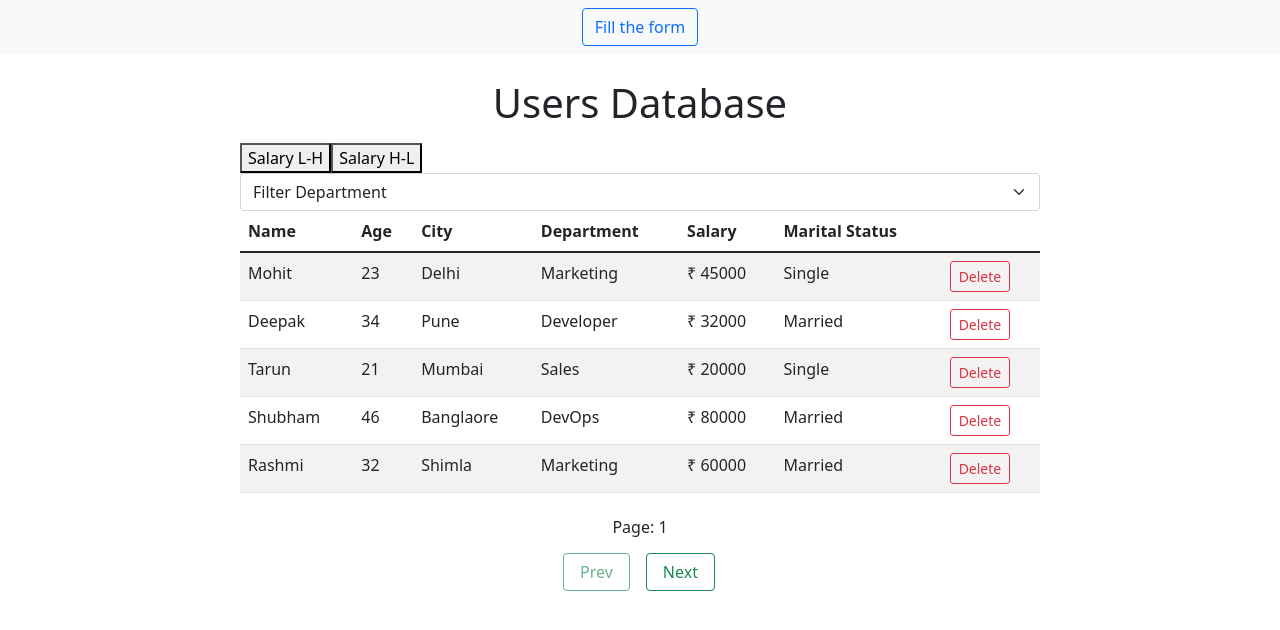
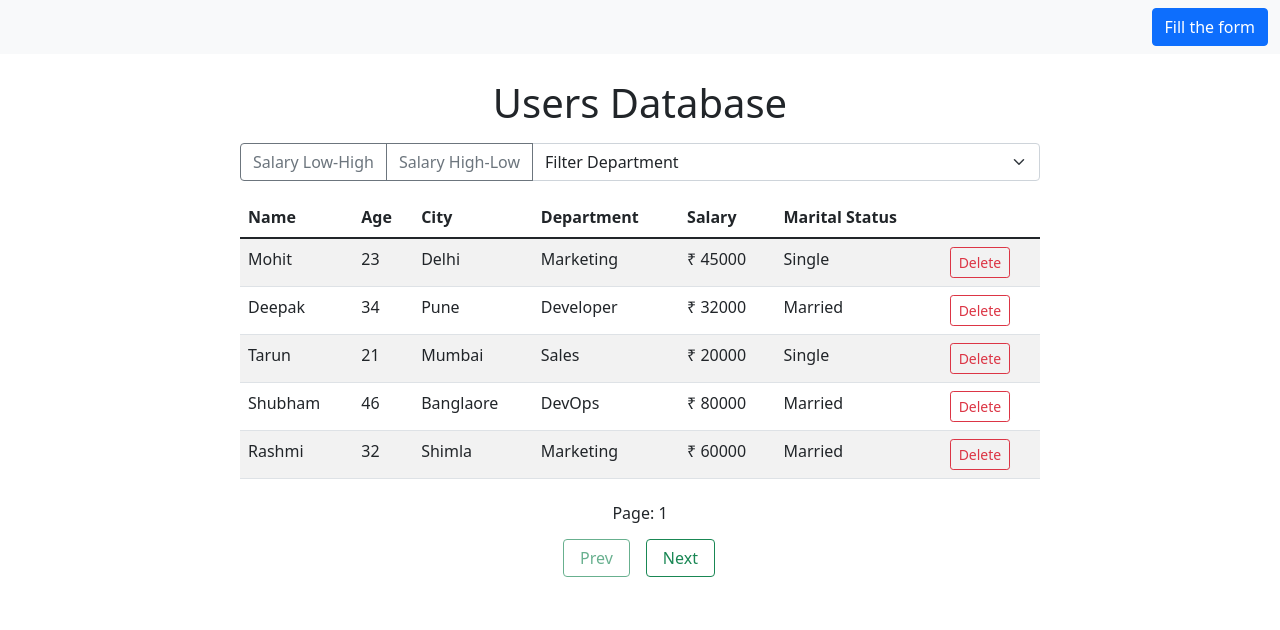
Before and after one commit to m-sehrawat/User-Form, a React (Create React App) app: page / in a window 1280 px wide. Shown: the top 630 px of the page. Built offline with nearby package versions, Linux system fonts and the light colour scheme; data requests are answered from the project's data file.

Commit message:
code updated

```diff
--- a/src/components/FormInput.jsx
+++ b/src/components/FormInput.jsx
@@ -2,8 +2,8 @@ export const FormInput = ({ submit, handleChange, isMarried }) => {
     return (
         <>
             <nav className="navbar navbar-light bg-light ">
-                <div className="container-fluid justify-content-center">
-                    <button type="button" className="btn btn-outline-primary" data-bs-toggle="modal" data-bs-target="#staticBackdrop">Fill the form</button>
+                <div className="container-fluid justify-content-end">
+                    <button type="button" className="btn btn-primary" data-bs-toggle="modal" data-bs-target="#staticBackdrop">Fill the form</button>
                 </div>
             </nav>
 
--- a/src/components/Table.jsx
+++ b/src/components/Table.jsx
@@ -20,8 +20,9 @@ export const Table = ({ form, deleteData, sortLH, sortHL, filterDepartment }) =>
     return (
         <div className="tableBox">
             <p className="display-6 text-center">Users Database</p>
-            <button onClick={sortLH}>Salary L-H</button>
-            <button onClick={sortHL}>Salary H-L</button>
+            <div className="input-group mb-3">
+            <button onClick={sortLH} className="btn btn-outline-secondary">Salary Low-High</button>
+            <button onClick={sortHL} className="btn btn-outline-secondary">Salary High-Low</button>
 
             <select onChange={(e) => filterDepartment(e.target.value)} className="form-select" aria-label="Default select example">
                 <option defaultValue>Filter Department</option>
@@ -30,6 +31,7 @@ export const Table = ({ form, deleteData, sortLH, sortHL, filterDepartment }) =>
                 <option value="Sales">Sales</option>
                 <option value="DevOps">DevOps</option>
             </select>
+            </div>
 
             <table className="table table-striped">
                 <thead>
```
